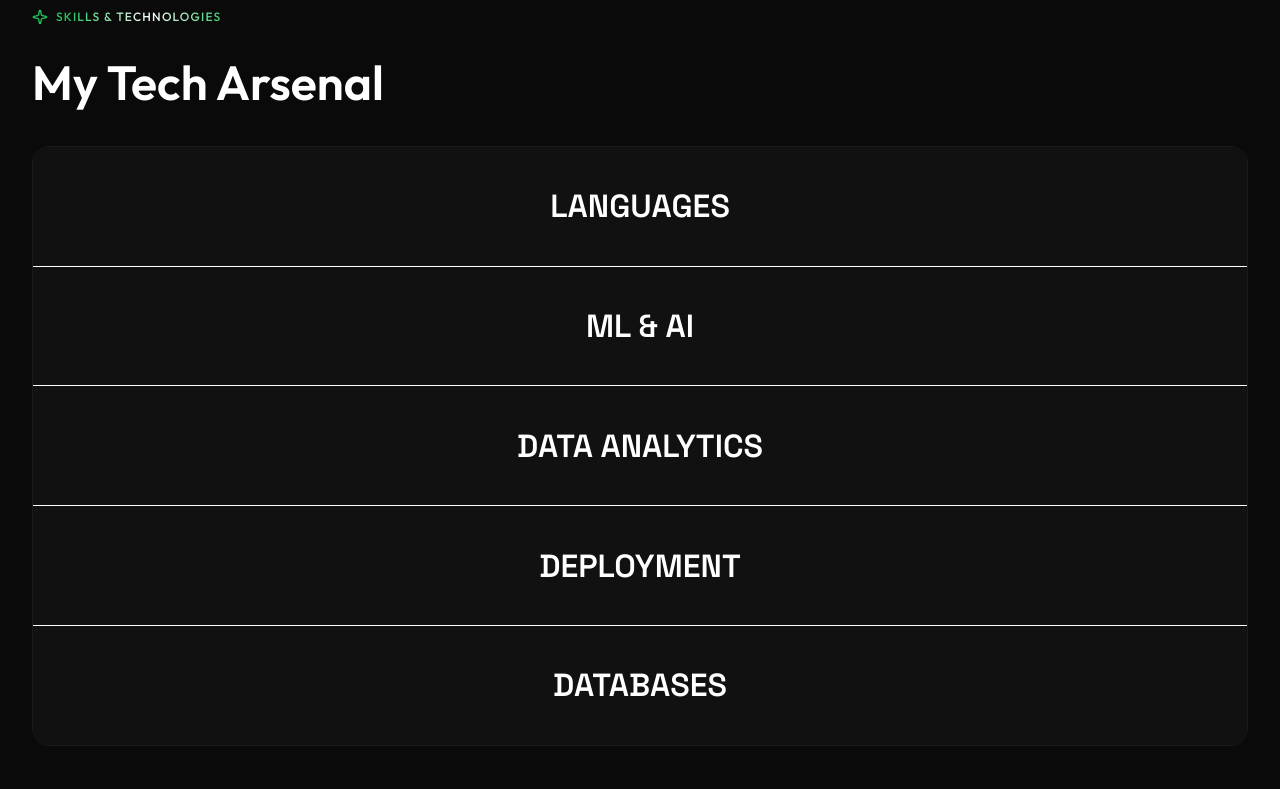
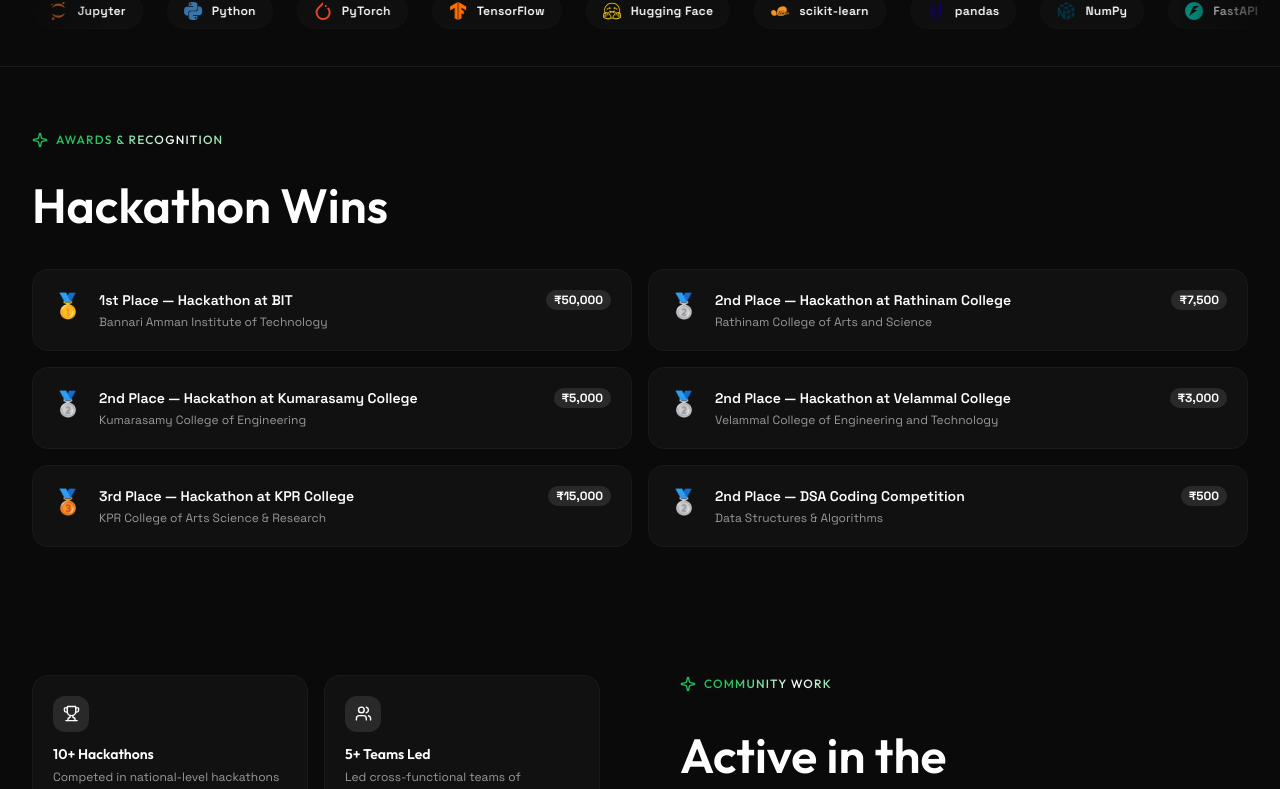
Before and after one commit to Shachin-7/Shachin-portfolio, a Next.js app: page /about in a window 1280 px wide. Shown: the part 1591-2380 px from the top of the page. Built offline with nearby package versions, Linux system fonts and the light colour scheme.

Commit message:
Remove Tech Arsenal FlowingMenu section

```diff
--- a/src/app/about/page.tsx
+++ b/src/app/about/page.tsx
@@ -4,12 +4,11 @@ import Image from "next/image";
 import { useState, useRef } from "react";
 import { motion, useInView } from "framer-motion";
 import {
-  Code2, Database, Brain, Rocket, Server, FileText,
-  Search, PenTool, Code, Zap, Users, Award, BookOpen, Trophy
+  FileText, Search, PenTool, Code, Zap,
+  Users, Award, BookOpen, Trophy
 } from "lucide-react";
 import SectionBadge from "@/components/SectionBadge";
-import { skills, experiences, achievements } from "@/data/portfolio";
-import FlowingMenu from "@/components/FlowingMenu";
+import { experiences, achievements } from "@/data/portfolio";
 import LogoLoop from "@/components/LogoLoop";
 import { techLogos } from "@/data/techLogos";
 
@@ -43,13 +42,6 @@ function Fade({
 }
 
 /* ─── Data ─── */
-const skillCategories = [
-  { title: "Languages", icon: Code2, items: skills.languages },
-  { title: "ML & AI", icon: Brain, items: skills.mlAi },
-  { title: "Data Analytics", icon: Database, items: skills.data },
-  { title: "Deployment", icon: Rocket, items: skills.deployment },
-  { title: "Databases", icon: Server, items: skills.databases },
-];
 
 const processSteps = [
   {
@@ -310,34 +302,7 @@ export default function AboutPage() {
         </div>
       </section>
 
-      {/* ═══════════════ TECH ARSENAL ═══════════════ */}
-      <section className="max-screen">
-        <Fade><SectionBadge label="Skills & Technologies" /></Fade>
-        <Fade delay={0.1}>
-          <h2
-            className="text-4xl sm:text-5xl font-semibold mt-4 mb-10"
-            style={{ fontFamily: "var(--font-clash-display), system-ui" }}
-          >
-            My Tech Arsenal
-          </h2>
-        </Fade>
 
-        <div className="h-[500px] sm:h-[600px] relative rounded-2xl overflow-hidden border border-bg-700">
-          <FlowingMenu
-            items={skillCategories.map(cat => ({
-              link: '#',
-              text: cat.title,
-              marqueeText: cat.items.join(" \u00A0\u00A0\u00A0 • \u00A0\u00A0\u00A0 ")
-            }))}
-            speed={15}
-            textColor="var(--text-primary)"
-            bgColor="var(--bg-800)"
-            marqueeBgColor="var(--text-primary)"
-            marqueeTextColor="var(--bg-900)"
-            borderColor="var(--bg-700)"
-          />
-        </div>
-      </section>
 
       {/* ===== TECH STACK LOGO LOOP ===== */}
       <div className="w-full border-t border-b border-bg-700 py-8 overflow-hidden relative">
```
